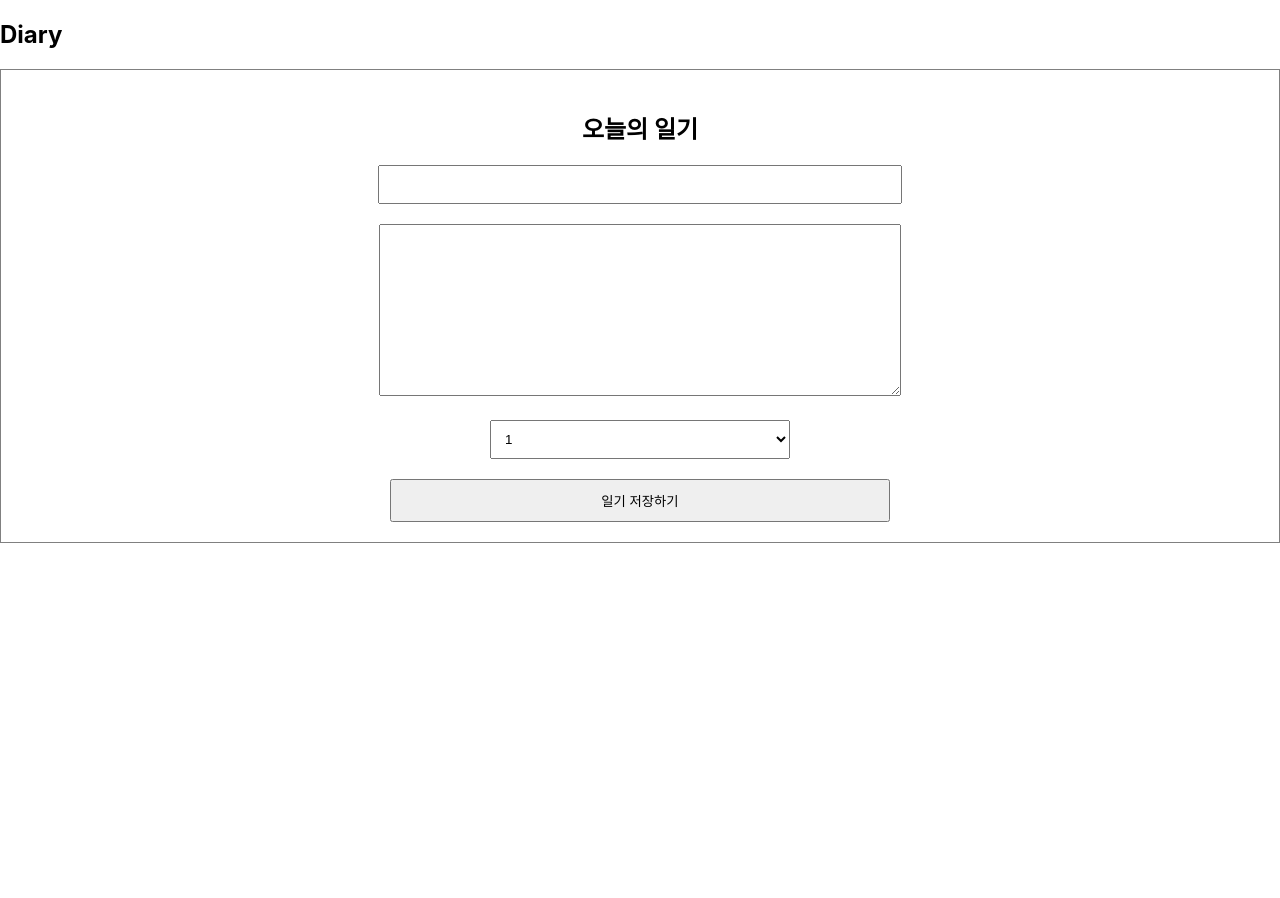
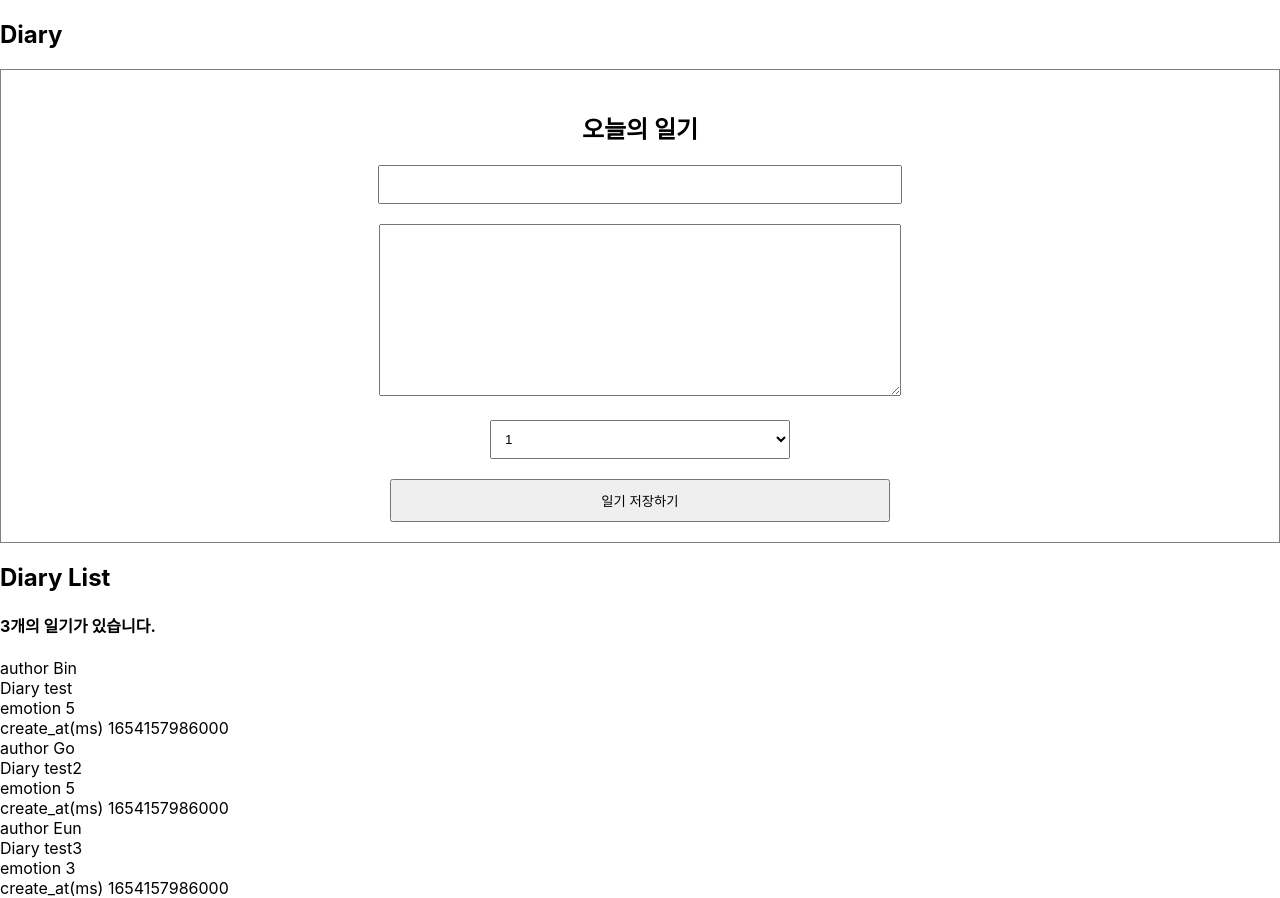
Before and after one commit to been2zzz/simpleDiary, a React (Create React App) app: page / in a window 1280 px wide. Before the commit the page ends 800 px from the top, so only its background shows below. Built offline with nearby package versions, Linux system fonts and the light colour scheme.

Commit message:
일기 리스트 렌더링 (list render)

```diff
--- a/src/App.js
+++ b/src/App.js
@@ -1,11 +1,36 @@
-import './App.css';
-import DiaryEditor from './DiaryEditor';
+import "./App.css";
+import DiaryEditor from "./DiaryEditor";
+import DiaryList from "./DiaryList";
 
+const dummyList = [
+  {
+    id: 1,
+    author: "Bin",
+    content: "test",
+    emotion: 5,
+    created_date: new Date().getTime(), // getTime: 시간을 밀리세컨드로 변경
+  },
+  {
+    id: 2,
+    author: "Go",
+    content: "test2",
+    emotion: 5,
+    created_date: new Date().getTime(), // getTime: 시간을 밀리세컨드로 변경
+  },
+  {
+    id: 3,
+    author: "Eun",
+    content: "test3",
+    emotion: 3,
+    created_date: new Date().getTime(), // getTime: 시간을 밀리세컨드로 변경
+  },
+];
 function App() {
   return (
-    <div className='App'>
+    <div className="App">
       <h2>Diary</h2>
       <DiaryEditor />
+      <DiaryList diaryList={dummyList} />
     </div>
   );
 }
--- /dev/null
+++ b/src/DiaryList.js
@@ -0,0 +1,24 @@
+const DiaryList = ({ diaryList }) => {
+  return (
+    <div className="DiaryList">
+      <h2>Diary List</h2>
+      <h4>{diaryList.length}개의 일기가 있습니다.</h4>
+      <div>
+        {diaryList.map((it) => (
+          <div key={it.id}>
+            {/* 최상위 태그에 key 할당 */}
+            <div>author {it.author}</div>
+            <div>Diary {it.content}</div>
+            <div>emotion {it.emotion}</div>
+            <div>create_at(ms) {it.created_date}</div>
+          </div>
+        ))}
+      </div>
+    </div>
+  );
+};
+
+DiaryList.defaultProps = {
+  diaryList: [],
+};
+export default DiaryList;
```
